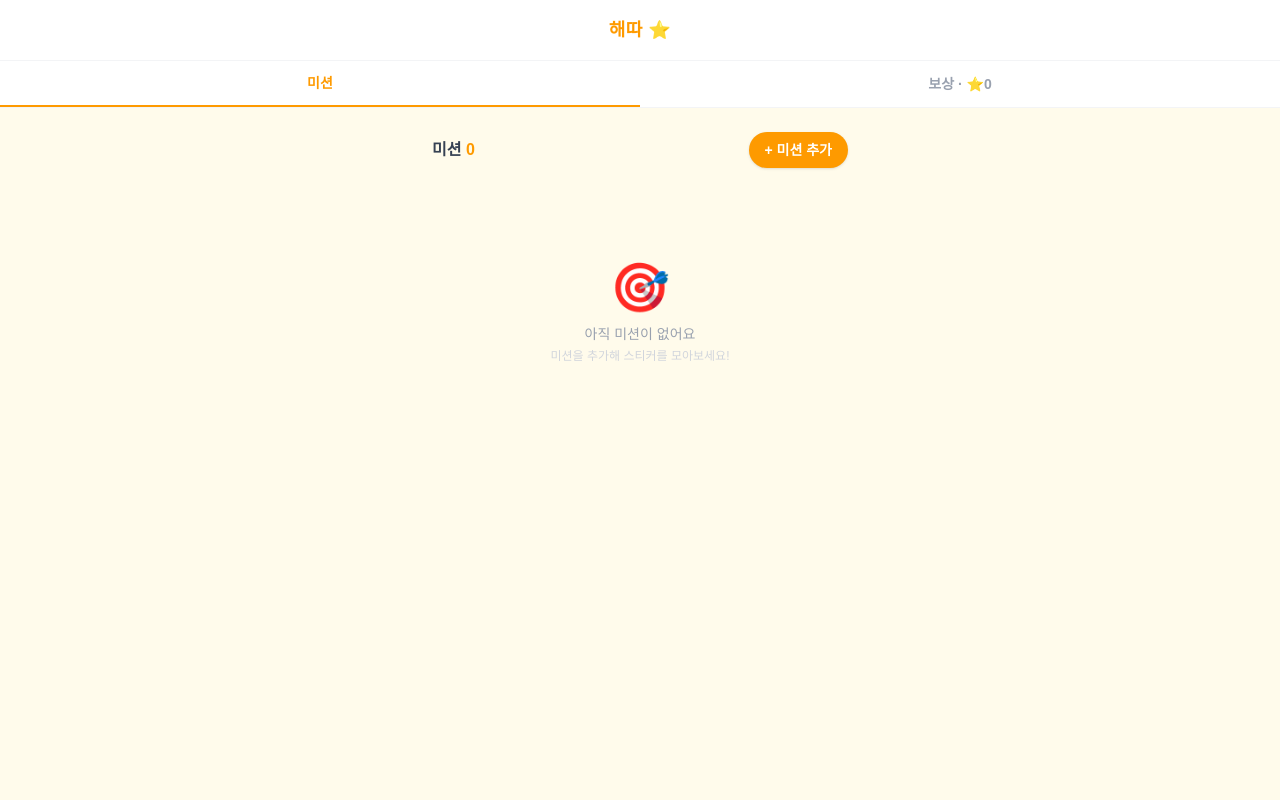
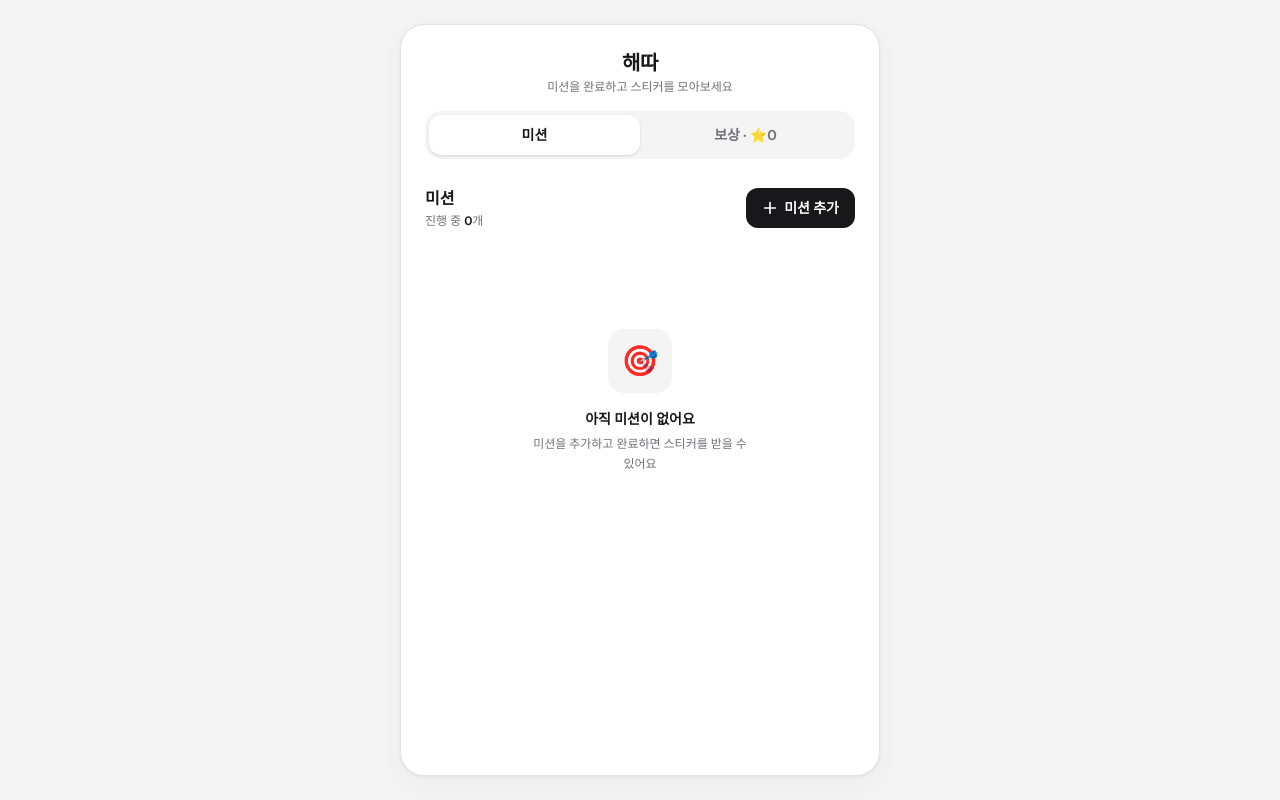
Before and after one commit to Jang-eunhye/haedda, a Next.js app: page / in a window 1280 px wide. Built offline with nearby package versions, Linux system fonts and the light colour scheme.

Commit message:
design: 전체 디자인 수정

```diff
--- a/src/app/components/AddMissionModal.tsx
+++ b/src/app/components/AddMissionModal.tsx
@@ -39,30 +39,33 @@ export default function AddMissionModal({ onClose, onAdd }: Props) {
 
   return createPortal(
     <div
-      className="fixed inset-0 bg-black/40 flex items-end justify-center z-50"
+      className="fixed inset-0 bg-black/30 backdrop-blur-[2px] flex items-end sm:items-center justify-center z-50 p-0 sm:p-4"
       onClick={onClose}
     >
       <div
-        className="bg-white w-full max-w-md rounded-t-3xl p-6 pb-12"
+        className="bg-surface w-full max-w-md rounded-t-3xl sm:rounded-3xl p-6 pb-8 sm:pb-6 shadow-[0_-8px_40px_-12px_rgba(0,0,0,0.15)] sm:shadow-xl max-h-[90vh] overflow-y-auto"
         onClick={e => e.stopPropagation()}
       >
-        <div className="w-10 h-1 bg-gray-200 rounded-full mx-auto mb-6" />
-        <h3 className="text-lg font-bold text-gray-800 mb-5">새 미션</h3>
+        <div className="w-10 h-1 bg-border rounded-full mx-auto mb-5 sm:hidden" />
+        <h3 className="text-lg font-bold text-foreground mb-1">새 미션</h3>
+        <p className="text-xs text-muted mb-5">완료하면 스티커를 받을 수 있어요</p>
 
         <form onSubmit={handleSubmit} className="space-y-5">
           <div>
-            <label className="block text-sm font-medium text-gray-600 mb-1.5">미션 내용</label>
+            <label className="block text-sm font-semibold text-foreground mb-2">
+              미션 내용
+            </label>
             <div className="relative">
               <textarea
                 value={content}
                 onChange={e => setContent(e.target.value.slice(0, CONTENT_MAX))}
-                placeholder="미션 내용을 입력해주세요"
+                placeholder="무엇을 할까요?"
                 rows={3}
-                className="w-full border border-gray-200 rounded-xl px-3 py-2.5 text-sm resize-none focus:outline-none focus:ring-2 focus:ring-amber-300"
+                className="w-full bg-background border border-border rounded-xl px-4 py-3 text-sm resize-none focus:outline-none focus:ring-2 focus:ring-foreground/10 focus:border-foreground/20 transition-colors placeholder:text-muted/60"
               />
               <span
-                className={`absolute bottom-2.5 right-3 text-xs ${
-                  content.length >= CONTENT_MAX ? 'text-red-400' : 'text-gray-300'
+                className={`absolute bottom-3 right-3 text-xs tabular-nums ${
+                  content.length >= CONTENT_MAX ? 'text-danger' : 'text-muted/60'
                 }`}
               >
                 {content.length}/{CONTENT_MAX}
@@ -71,53 +74,55 @@ export default function AddMissionModal({ onClose, onAdd }: Props) {
           </div>
 
           <div>
-            <label className="block text-sm font-medium text-gray-600 mb-1.5">기한</label>
+            <label className="block text-sm font-semibold text-foreground mb-2">기한</label>
             <input
               type="datetime-local"
               value={deadline}
               onChange={e => setDeadline(e.target.value)}
-              className="w-full border border-gray-200 rounded-xl px-3 py-2.5 text-sm focus:outline-none focus:ring-2 focus:ring-amber-300"
+              className="w-full bg-background border border-border rounded-xl px-4 py-3 text-sm focus:outline-none focus:ring-2 focus:ring-foreground/10 focus:border-foreground/20 transition-colors"
             />
           </div>
 
           <div>
-            <label className="block text-sm font-medium text-gray-600 mb-1.5">스티커 개수</label>
-            <div className="flex items-center gap-4">
+            <label className="block text-sm font-semibold text-foreground mb-2">
+              스티커 개수
+            </label>
+            <div className="flex items-center justify-center gap-6 py-2 bg-background rounded-xl border border-border">
               <button
                 type="button"
                 onClick={() => adjustSticker(-1)}
                 disabled={stickerCount <= 1}
-                className="w-9 h-9 rounded-full bg-gray-100 text-gray-600 font-bold text-lg hover:bg-gray-200 transition-colors disabled:opacity-30"
+                className="w-10 h-10 rounded-xl bg-surface border border-border text-foreground font-bold text-lg hover:bg-background transition-colors disabled:opacity-30 active:scale-95"
               >
                 −
               </button>
-              <div className="flex items-center gap-1.5">
+              <div className="flex items-center gap-2 min-w-[80px] justify-center">
                 <span className="text-2xl">⭐</span>
-                <span className="text-xl font-bold text-amber-500 w-6 text-center">{stickerCount}</span>
+                <span className="text-2xl font-bold text-accent tabular-nums">{stickerCount}</span>
               </div>
               <button
                 type="button"
                 onClick={() => adjustSticker(1)}
                 disabled={stickerCount >= 10}
-                className="w-9 h-9 rounded-full bg-gray-100 text-gray-600 font-bold text-lg hover:bg-gray-200 transition-colors disabled:opacity-30"
+                className="w-10 h-10 rounded-xl bg-surface border border-border text-foreground font-bold text-lg hover:bg-background transition-colors disabled:opacity-30 active:scale-95"
               >
                 +
               </button>
             </div>
           </div>
 
-          <div className="flex gap-2 pt-1">
+          <div className="flex gap-2.5 pt-1">
             <button
               type="button"
               onClick={onClose}
-              className="flex-1 py-3 rounded-xl border border-gray-200 text-sm text-gray-500 font-medium hover:bg-gray-50 transition-colors"
+              className="flex-1 py-3 rounded-xl border border-border text-sm text-muted font-semibold hover:bg-background transition-colors active:scale-[0.98]"
             >
               취소
             </button>
             <button
               type="submit"
               disabled={!content.trim() || !deadline}
-              className="flex-1 py-3 rounded-xl bg-amber-500 text-white text-sm font-semibold disabled:opacity-40 hover:bg-amber-600 transition-colors"
+              className="flex-1 py-3 rounded-xl bg-foreground text-white text-sm font-semibold disabled:opacity-40 hover:bg-foreground/90 transition-all active:scale-[0.98]"
             >
               추가하기
             </button>
--- a/src/app/components/MainApp.tsx
+++ b/src/app/components/MainApp.tsx
@@ -6,33 +6,47 @@ import { useMissions } from '../hooks/useMissions';
 import MissionTab from './MissionTab';
 import RewardTab from './RewardTab';
 
+const TABS: { key: TabType; label: string }[] = [
+  { key: 'mission', label: '미션' },
+  { key: 'reward', label: '보상' },
+];
+
 export default function MainApp() {
   const [activeTab, setActiveTab] = useState<TabType>('mission');
   const { missions, totalStickers, addMission, completeMission } = useMissions();
 
   return (
-    <div className="min-h-screen bg-amber-50">
-      <header className="bg-white border-b border-gray-100 px-4 py-4">
-        <h1 className="text-lg font-bold text-amber-500 text-center tracking-wide">해따 ⭐</h1>
+    <div className="min-h-screen bg-background">
+      <div className="mx-auto w-full max-w-lg min-h-screen flex flex-col sm:py-6 sm:px-4">
+        <div className="flex flex-col flex-1 bg-surface sm:rounded-3xl sm:shadow-[0_1px_3px_rgba(0,0,0,0.06),0_8px_24px_rgba(0,0,0,0.04)] sm:border sm:border-border overflow-hidden">
+          <header className="px-5 pt-6 pb-4 sm:px-6">
+            <h1 className="text-xl font-bold text-foreground tracking-tight text-center">
+              해따
+            </h1>
+            <p className="text-xs text-muted text-center mt-0.5">
+              미션을 완료하고 스티커를 모아보세요
+            </p>
           </header>
 
-      <div className="flex bg-white border-b border-gray-100">
-        {(['mission', 'reward'] as TabType[]).map(tab => (
+          <div className="px-4 pb-3 sm:px-6">
+            <div className="flex p-1 bg-background rounded-2xl">
+              {TABS.map(({ key, label }) => (
                 <button
-            key={tab}
-            onClick={() => setActiveTab(tab)}
-            className={`flex-1 py-3 text-sm font-semibold transition-colors ${
-              activeTab === tab
-                ? 'text-amber-500 border-b-2 border-amber-500'
-                : 'text-gray-400 hover:text-gray-600'
+                  key={key}
+                  onClick={() => setActiveTab(key)}
+                  className={`flex-1 py-2.5 text-sm font-semibold rounded-xl transition-all duration-200 ${
+                    activeTab === key
+                      ? 'bg-surface text-foreground shadow-sm'
+                      : 'text-muted hover:text-foreground'
                   }`}
                 >
-            {tab === 'mission' ? '미션' : `보상 · ⭐${totalStickers}`}
+                  {key === 'reward' ? `${label} · ⭐${totalStickers}` : label}
                 </button>
               ))}
             </div>
+          </div>
 
-      <main className="max-w-md mx-auto px-4 py-6">
+          <main className="flex-1 px-4 py-4 sm:px-6 sm:pb-6">
             {activeTab === 'mission' ? (
               <MissionTab
                 missions={missions}
@@ -44,5 +58,7 @@ export default function MainApp() {
             )}
           </main>
         </div>
+      </div>
+    </div>
   );
 }
--- a/src/app/components/MissionTab.tsx
+++ b/src/app/components/MissionTab.tsx
@@ -19,23 +19,33 @@ export default function MissionTab({ missions, onAddMission, onCompleteMission }
 
   return (
     <div>
-      <div className="flex justify-between items-center mb-4">
-        <h2 className="text-base font-semibold text-gray-700">
-          미션 <span className="text-amber-500">{active.length}</span>
-        </h2>
+      <div className="flex justify-between items-center mb-5">
+        <div>
+          <h2 className="text-base font-bold text-foreground">미션</h2>
+          <p className="text-xs text-muted mt-0.5">
+            진행 중 <span className="text-foreground font-semibold">{active.length}</span>개
+          </p>
+        </div>
         <button
           onClick={() => setIsModalOpen(true)}
-          className="bg-amber-500 text-white px-4 py-2 rounded-full text-sm font-semibold hover:bg-amber-600 transition-colors shadow-sm"
+          className="inline-flex items-center gap-1.5 bg-foreground text-white px-4 py-2.5 rounded-xl text-sm font-semibold hover:bg-foreground/90 active:scale-[0.98] transition-all duration-150"
         >
-          + 미션 추가
+          <svg className="w-4 h-4" fill="none" viewBox="0 0 24 24" stroke="currentColor" strokeWidth={2.5}>
+            <path strokeLinecap="round" strokeLinejoin="round" d="M12 4v16m8-8H4" />
+          </svg>
+          미션 추가
         </button>
       </div>
 
       {active.length === 0 && done.length === 0 ? (
-        <div className="text-center py-20 text-gray-400">
-          <div className="text-5xl mb-3">🎯</div>
-          <p className="text-sm font-medium">아직 미션이 없어요</p>
-          <p className="text-xs mt-1 text-gray-300">미션을 추가해 스티커를 모아보세요!</p>
+        <div className="text-center py-16 sm:py-20">
+          <div className="w-16 h-16 mx-auto mb-4 rounded-2xl bg-background flex items-center justify-center text-3xl">
+            🎯
+          </div>
+          <p className="text-sm font-semibold text-foreground">아직 미션이 없어요</p>
+          <p className="text-xs mt-1.5 text-muted max-w-[220px] mx-auto leading-relaxed">
+            미션을 추가하고 완료하면 스티커를 받을 수 있어요
+          </p>
         </div>
       ) : (
         <div className="space-y-3">
@@ -44,12 +54,16 @@ export default function MissionTab({ missions, onAddMission, onCompleteMission }
           ))}
 
           {done.length > 0 && (
-            <>
-              <p className="text-xs text-gray-400 font-medium pt-2">완료된 미션</p>
-              {done.map(mission => (
-                <MissionCard key={mission.id} mission={mission} onComplete={onCompleteMission} />
-              ))}
-            </>
+            <div className="pt-2">
+              <p className="text-xs text-muted font-semibold uppercase tracking-wide mb-3 px-1">
+                완료된 미션
+              </p>
+              <div className="space-y-3">
+                {done.map(mission => (
+                  <MissionCard key={mission.id} mission={mission} onComplete={onCompleteMission} />
+                ))}
+              </div>
+            </div>
           )}
         </div>
       )}
--- a/src/app/globals.css
+++ b/src/app/globals.css
@@ -1,30 +1,46 @@
 @import "tailwindcss";
 
 :root {
-  --background: #ffffff;
-  --foreground: #171717;
+  --background: #f4f4f5;
+  --foreground: #18181b;
+  --surface: #ffffff;
+  --muted: #71717a;
+  --border: #e4e4e7;
+  --accent: #f59e0b;
+  --accent-hover: #d97706;
+  --accent-soft: #fffbeb;
+  --accent-muted: #fef3c7;
+  --success: #22c55e;
+  --success-soft: #f0fdf4;
+  --danger: #ef4444;
 }
 
 @theme inline {
   --color-background: var(--background);
   --color-foreground: var(--foreground);
+  --color-surface: var(--surface);
+  --color-muted: var(--muted);
+  --color-border: var(--border);
+  --color-accent: var(--accent);
+  --color-accent-hover: var(--accent-hover);
+  --color-accent-soft: var(--accent-soft);
+  --color-accent-muted: var(--accent-muted);
+  --color-success: var(--success);
+  --color-success-soft: var(--success-soft);
+  --color-danger: var(--danger);
   --font-sans: var(--font-geist-sans);
   --font-mono: var(--font-geist-mono);
-}
-
-@media (prefers-color-scheme: dark) {
-  :root {
-    --background: #0a0a0a;
-    --foreground: #ededed;
-  }
 }
 
 body {
   background: var(--background);
   color: var(--foreground);
-  font-family: Arial, Helvetica, sans-serif;
+  font-family: var(--font-geist-sans), system-ui, -apple-system, sans-serif;
+  -webkit-font-smoothing: antialiased;
+  -moz-osx-font-smoothing: grayscale;
 }
 
-button, a {
+button,
+a {
   touch-action: manipulation;
 }
--- a/src/app/layout.tsx
+++ b/src/app/layout.tsx
@@ -29,10 +29,10 @@ export default function RootLayout({
 }>) {
   return (
     <html
-      lang="en"
+      lang="ko"
       className={`${geistSans.variable} ${geistMono.variable} h-full antialiased`}
     >
-      <body className="min-h-full flex flex-col">{children}</body>
+      <body className="min-h-full flex flex-col font-sans">{children}</body>
     </html>
   );
 }
```
Also changed, not shown: src/app/components/MissionCard.tsx (+36 -16 lines), src/app/components/RewardTab.tsx (+19 -7 lines). Lines whose indentation alone changed are shown as unchanged.
